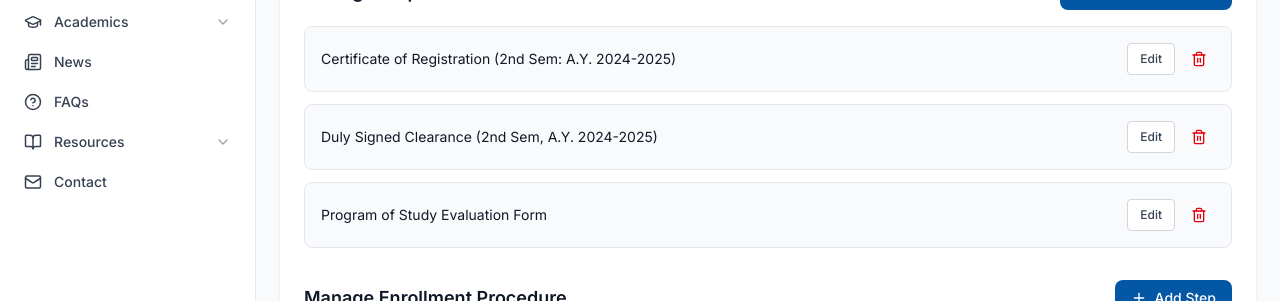
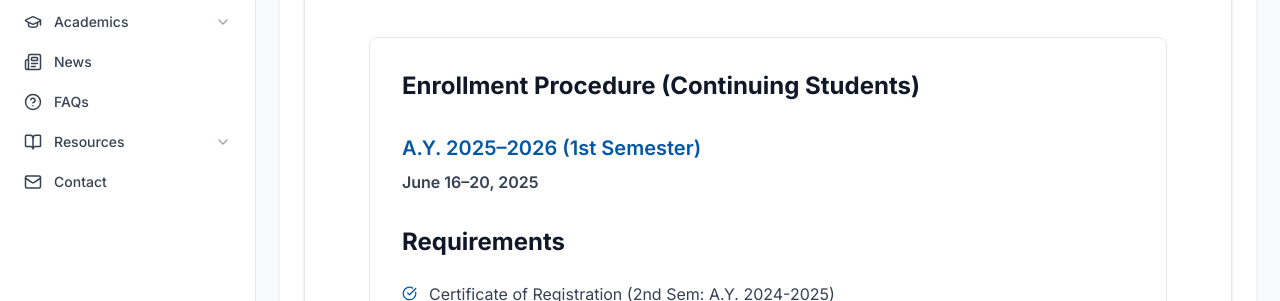
Before and after one commit to Ryderhxrzy/Mandaluyong-College, a Next.js app: page /admin/pages/home/apply/requirements in a window 1280 px wide. Shown: the part 499-800 px from the top of the page. Built offline with nearby package versions, Linux system fonts and the light colour scheme; no server answers.

Commit message:
create apply requirements and procedure components

```diff
--- /dev/null
+++ b/components/apply/ApplyRequirementsAndProcedure.tsx
@@ -0,0 +1,91 @@
+import { CheckCircle } from 'lucide-react'
+
+export interface RequirementItem {
+  id: string | number
+  description: string
+}
+
+export interface ProcedureStep {
+  id: string | number
+  stepNumber: number
+  description: string
+}
+
+export interface ApplyRequirementsAndProcedureProps {
+  title?: string
+  enrollmentPeriod?: string
+  enrollmentDates?: string
+  requirements?: RequirementItem[]
+  procedures?: ProcedureStep[]
+  compact?: boolean
+}
+
+export default function ApplyRequirementsAndProcedure({
+  title = 'Enrollment Procedure (Continuing Students)',
+  enrollmentPeriod = 'A.Y. 2025–2026 (1st Semester)',
+  enrollmentDates = 'June 16–20, 2025',
+  requirements = [],
+  procedures = [],
+  compact = false,
+}: ApplyRequirementsAndProcedureProps) {
+  const content = (
+    <>
+      {/* Page Title */}
+      <h2 className="text-xl md:text-2xl font-bold text-gray-900 mb-8">
+        {title}
+      </h2>
+
+      {/* Enrollment Period and Dates */}
+      <div className="mb-8">
+        <h3 className="text-xl font-semibold mb-2 text-primary">
+          {enrollmentPeriod}
+        </h3>
+        <p className="text-gray-700 font-semibold">{enrollmentDates}</p>
+      </div>
+
+      {/* Requirements Section */}
+      <div className="mb-8">
+        <h3 className="text-xl md:text-2xl font-bold text-gray-900 mb-6">
+          Requirements
+        </h3>
+        <ul className="space-y-3">
+          {requirements.map((item) => (
+            <li key={item.id} className="flex items-start gap-3">
+              <CheckCircle className="flex-shrink-0 mt-1 text-primary" size={15} />
+              <span className="text-gray-700">{item.description}</span>
+            </li>
+          ))}
+        </ul>
+      </div>
+
+      {/* Enrollment Procedure Section */}
+      <div className="mb-8">
+        <h3 className="text-xl md:text-2xl font-bold text-gray-900 mb-6">
+          Enrollment Procedure
+        </h3>
+        <ol className="space-y-3">
+          {procedures.map((step) => (
+            <li key={step.id} className="flex items-start gap-3">
+              <span className="font-bold flex-shrink-0 text-primary">{step.stepNumber}.</span>
+              <span className="text-gray-700">{step.description}</span>
+            </li>
+          ))}
+        </ol>
+      </div>
+    </>
+  )
+
+  if (compact) {
+    return content
+  }
+
+  return (
+    <section className="py-16 md:py-24 bg-white">
+      <div className="max-w-[1400px] mx-auto px-4 sm:px-8 md:px-16">
+        <div className="border border-gray-200 rounded-lg p-8 bg-white">
+          {content}
+        </div>
+      </div>
+    </section>
+  )
+}
```
